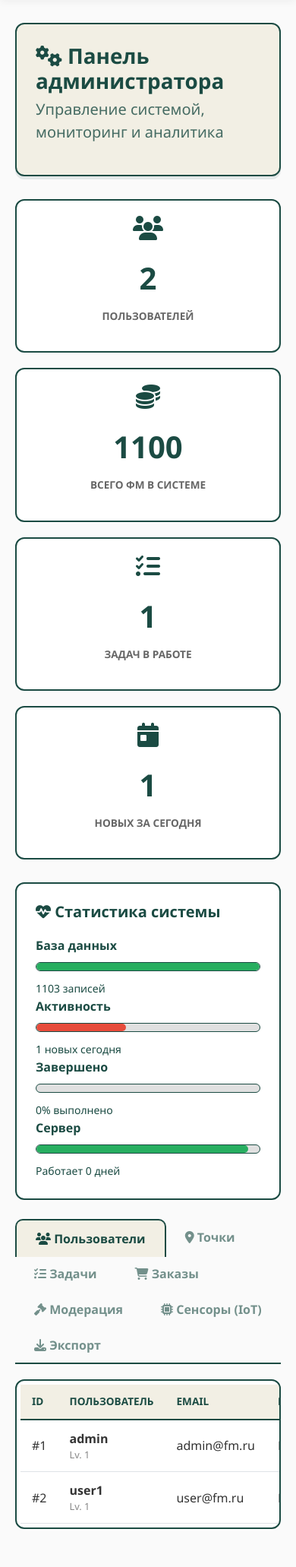
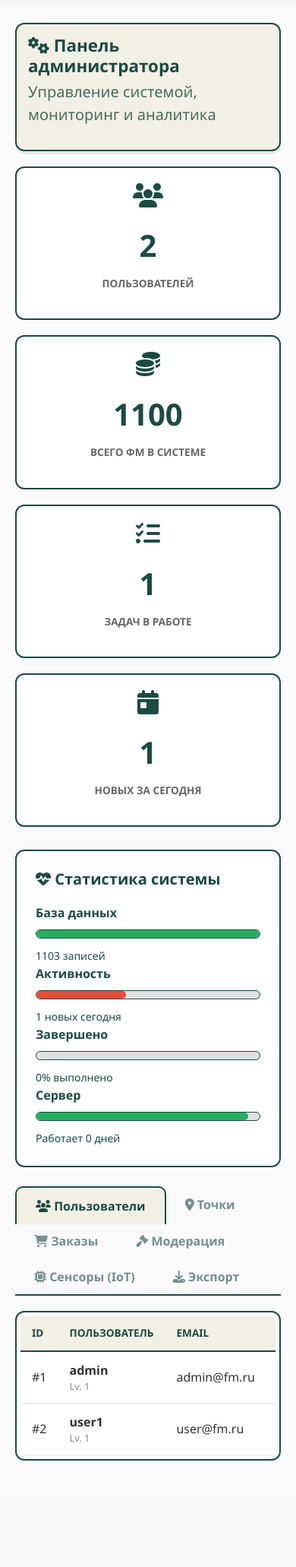
Before and after one commit to PyCharm5/Ecopulse, a Flask app: page /admin in a window 390 px wide; the page is wider, and only the part inside the window is pictured. Shown: the part 70-2132 px from the top of that part at 76% size. After the commit the page ends 1992 px from the top of that part, so only its background shows below. Run offline with Flask 3, Linux system fonts and the light colour scheme; a user stored in the database is signed in; data comes from the database, SQL or seed files in the repository; data that the repository does not hold is empty.

Commit message:
Update admin.html

```diff
--- a/templates/admin.html
+++ b/templates/admin.html
@@ -236,6 +236,39 @@
         gap: 10px;
         margin-bottom: 20px;
     }
+
+	@media (max-width: 768px) {
+		/* Делаем область контента под вкладками адаптивной */
+		.tab-content {
+			width: 100%;
+			overflow-x: hidden; /* Чтобы сама страница не дергалась */
+		}
+
+		.tab-pane {
+			width: 100%;
+		}
+
+		/* Автоматическая прокрутка для всех таблиц в админке */
+		.table-responsive,
+		table,
+		.admin-card,
+		.user-list-item {
+			max-width: 100%;
+			overflow-x: auto;
+			display: block; /* Позволяет блоку скроллиться, если он шире экрана */
+			-webkit-overflow-scrolling: touch;
+		}
+
+		/* Уменьшаем отступы, чтобы на маленьком экране было больше места для текста */
+		.admin-header {
+			padding: 15px !important;
+			margin-bottom: 20px !important;
+		}
+
+		.admin-header h1 {
+			font-size: 1.4rem !important;
+		}
+	}
 </style>
 {% endblock %}
 
@@ -325,11 +358,6 @@
     <li class="nav-item" role="presentation">
         <button class="nav-link" id="points-tab" data-bs-toggle="tab" data-bs-target="#points" type="button">
             <i class="fas fa-map-marker-alt"></i> Точки
-        </button>
-    </li>
-    <li class="nav-item" role="presentation">
-        <button class="nav-link" id="tasks-tab" data-bs-toggle="tab" data-bs-target="#tasks" type="button">
-            <i class="fas fa-tasks"></i> Задачи
         </button>
     </li>
     <li class="nav-item" role="presentation">
@@ -464,53 +492,6 @@
         </div>
     </div>
 
-    <!-- TASKS TAB -->
-    <div class="tab-pane fade" id="tasks" role="tabpanel">
-        <div class="export-buttons">
-            <button class="btn btn-primary" onclick="createTask()"><i class="fas fa-plus"></i> Создать задачу</button>
-        </div>
-        <div class="table-responsive">
-            <table class="table table-hover">
-                <thead>
-                    <tr>
-                        <th>ID</th>
-                        <th>Описание</th>
-                        <th>Статус</th>
-                        <th>Исполнитель</th>
-                        <th>Срок</th>
-                        <th>Действия</th>
-                    </tr>
-                </thead>
-                <tbody>
-                    {% for task in tasks %}
-                    <tr>
-                        <td>{{ task.id }}</td>
-                        <td>
-                            {{ task.description }}
-                            {% if task.point %}
-                            <br><small class="text-muted">Точка: {{ task.point.title }}</small>
-                            {% endif %}
-                        </td>
-                        <td>
-                            {% if task.status == 'pending' %}
-                            <span class="badge bg-warning">Ожидает</span>
-                            {% elif task.status == 'in_progress' %}
-                            <span class="badge bg-info">В работе</span>
-                            {% endif %}
-                        </td>
-                        <td>{{ task.worker.username if task.worker else '—' }}</td>
-                        <td>—</td>
-                        <td class="user-actions">
-                            <button class="btn btn-sm btn-info"><i class="fas fa-edit"></i></button>
-                            <button class="btn btn-sm btn-danger"><i class="fas fa-trash"></i></button>
-                        </td>
-                    </tr>
-                    {% endfor %}
-                </tbody>
-            </table>
-        </div>
-    </div>
-
     <!-- ORDERS TAB -->
     <div class="tab-pane fade" id="orders" role="tabpanel">
         <div class="export-buttons">
```
